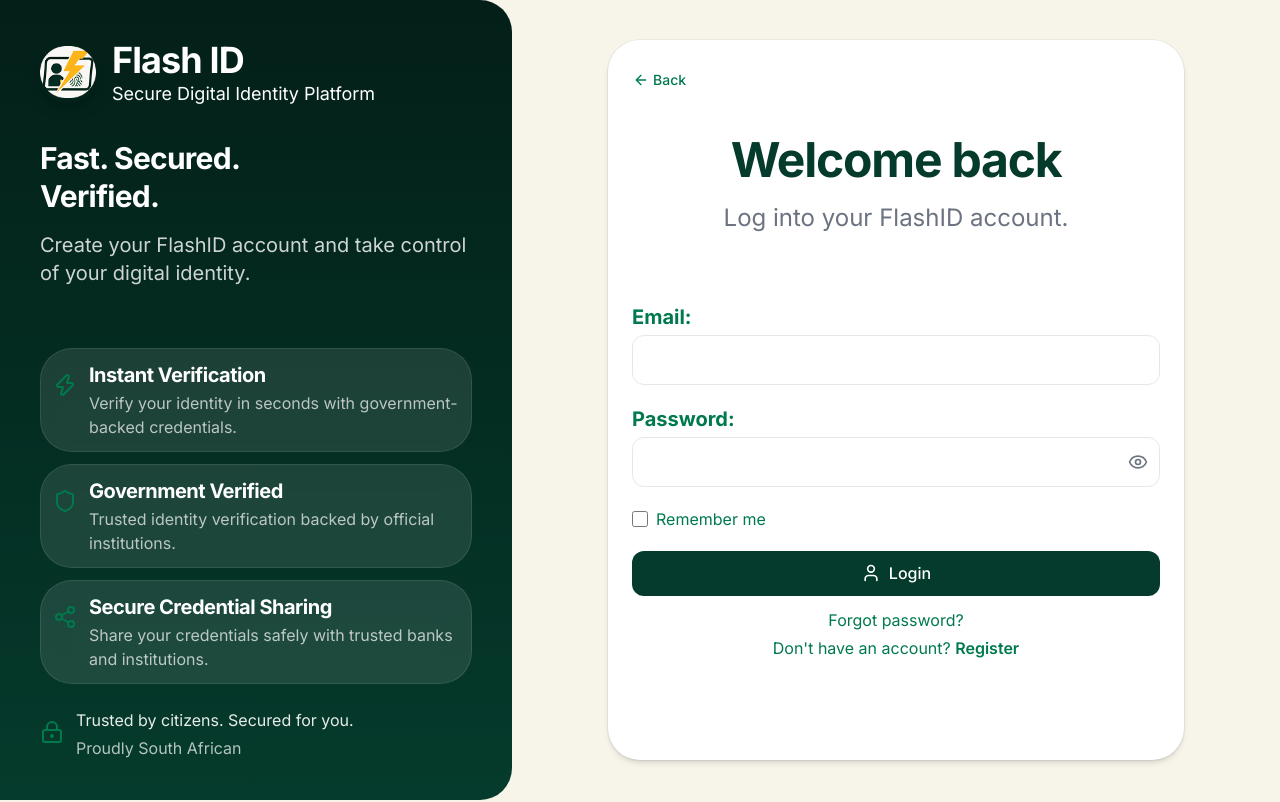
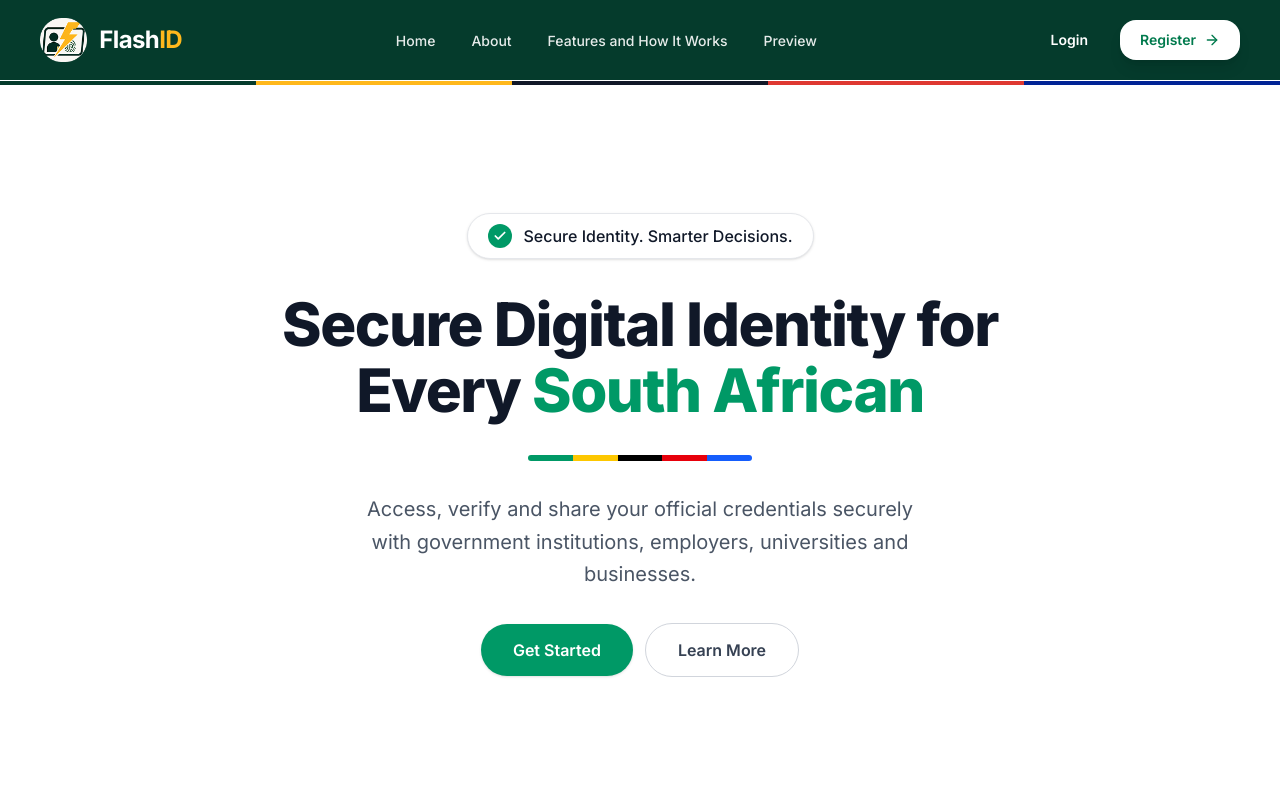
Before and after one commit to COS301-SE-2026/South-African-Digital-ID-Wallet, a Next.js app in the folder web/: page / in a window 1280 px wide. Shown: the top 802 px of the page. Built offline with nearby package versions, Linux system fonts and the light colour scheme; no server answers.

Commit message:
fixed issues

```diff
--- a/web/src/app/page.tsx
+++ b/web/src/app/page.tsx
@@ -1,5 +1,5 @@
-import { LoginPage } from '@/components/pages'
+import { LandingPage } from '@/components/pages'
 
 export default function Home() {
-  return <LoginPage />
+  return <LandingPage />
 }
```
Also changed, not shown: 1 other file (tests, documents, lock files or other folders).
